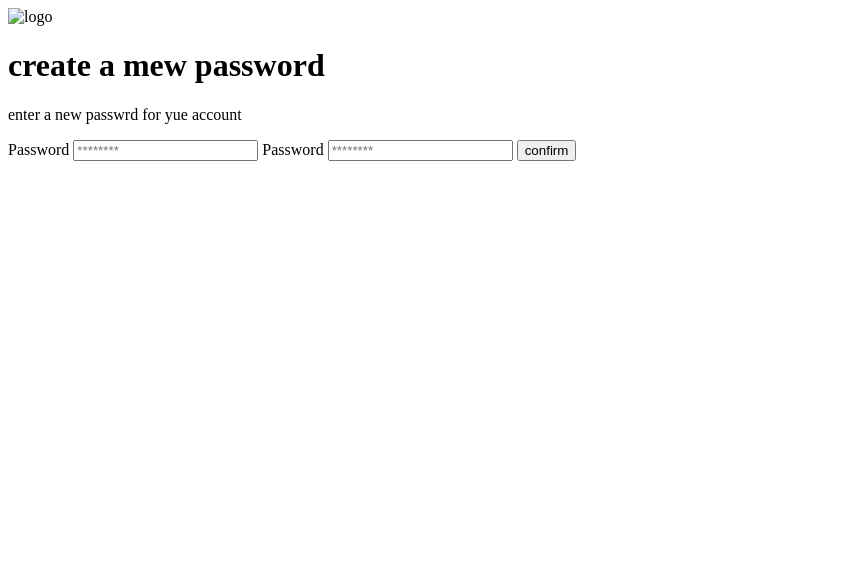
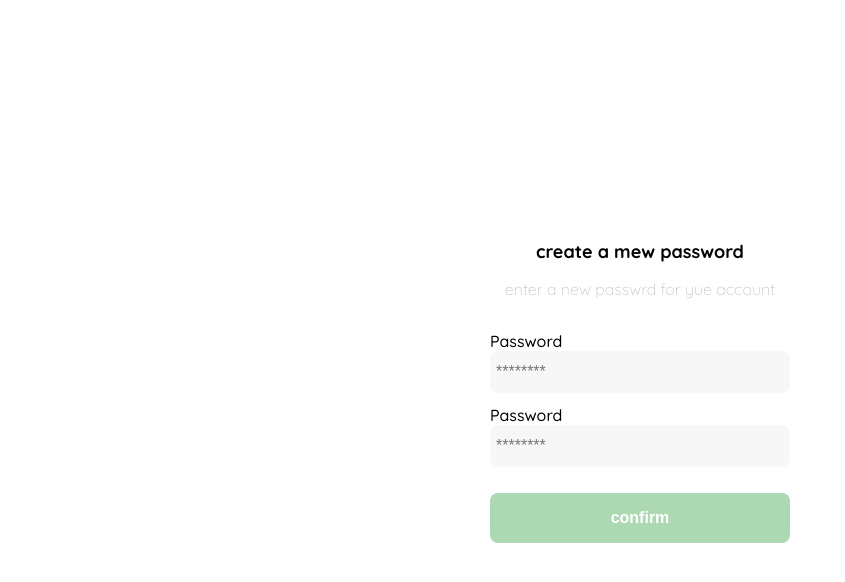
Before and after one commit to andresfmurciaz/myOrders-Maquetacion, a plain HTML site: page inicioSecion.html in a window 1280 px wide. Shown: the whole page, without its empty margins (0-845 px from the left). Drawn offline with Linux system fonts and the light colour scheme.

Commit message:
se realizo el css de loggin

```diff
--- a/inicioSecion.html
+++ b/inicioSecion.html
@@ -1,10 +1,146 @@
 <!DOCTYPE html>
 <html lang="en">
 <head>
+    <!-- fuentes de letras -->
+    <link rel="preconnect" href="https://fonts.googleapis.com">
+    <link rel="preconnect" href="https://fonts.gstatic.com" crossorigin>
+    <link href="https://fonts.googleapis.com/css2?family=Quicksand:wght@300;500;700&display=swap" rel="stylesheet">
     <meta charset="UTF-8">
     <meta http-equiv="X-UA-Compatible" content="IE=edge">
     <meta name="viewport" content="width=device-width, initial-scale=1.0">
     <title>Document</title>
+<style>
+
+:root {
+/* variables entorno que se van a usar a lo largo del proyecto */
+        --very-light-pink:#C7C7C7;
+        --text-input-field:#F7F7F7;
+        --hospital-green:#ACD9B2;
+        --white:#FFFFFF;
+        --black:#000000;
+        --sm:14px;
+        --md:16px;
+        --lg:18px;
+        }
+
+    /* para que no queden bordes */
+    body{
+        margin: 0;
+        /* estilo de letra de google */
+        font-family: 'Quicksand', sans-serif;
+    }
+ /* para que se tome toda la pantalla  */
+.login{
+width: 100%;
+height: 100vh;
+/* nos centra todo el contenido */
+display: grid;
+place-items: center;
+}
+
+.form-container{
+/* pone todo como en una columna , mas apachurrado */
+    display: grid;
+    grid-template-rows: auto 1fr auto;
+    width: 300px;
+}
+
+.logo{
+    /* tamaño de logo */
+width: 150px;
+/* centrar la img */
+margin-bottom: 48px;
+justify-self: center;
+ /* para que no aparezca en desktop, ya que en la version mobile si tiene que parecer */
+display: none;
+}
+
+.title{
+    /* le puso el tamaño de la variable en root */
+font-size:var(--lg);
+/* separar el texto del subtitulo */
+margin-bottom: 16px;
+/* centra el titulo */
+text-align: center;
+}
+
+.subtitle{
+/* uso de variables de entorno */
+color: var(--very-light-pink);
+/* tamaño de variable entrono */
+font-size:var(--md);
+/* el grosor de las letras */
+font-weight: 300;
+/* separa el texto del titulo */
+margin-top:0;
+/* distancia entre el label */
+margin-bottom: 32px;
+/* centra */
+text-align:center;
+}
+
+.label{
+font-size :var(--sm);
+font-weight: bold;
+margin: bottom 4px;
+
+}
+
+.input{
+background-color: var(--text-input-field);
+border:none;
+/* redondea el boton */
+border-radius:8px;
+/* ancho del input */
+height: 30px;
+/* variables entorno */
+font-size: var(--md);
+/* tamaño boton*/
+padding: 6px;
+/* separa espacion */
+margin-bottom: 12px;
+
+}
+
+
+.form{
+/* con display flex se nospone uno al lado del offset-rotate:
+por lo qu e se usa flex.direction para cambiarlo a columna; */
+display: flex;
+flex-direction: column;
+}
+
+
+/* estilo de boton */
+.primary-button{
+background-color: var(--hospital-green);
+border-radius: 8px;
+border: none;
+color:var(--white);
+width: 100%;
+/* para cuando pasen el cursor por encima tenga una accion */
+cursor:pointer;
+font-size:var(--md);
+/* para que la letra sea mas gordita */
+font-weight: bold;
+height: 50px;
+}
+
+/* ayuda a dar espacio en el boton */
+.login-button{
+    margin-top:14px;
+    margin-bottom:30px;
+}
+/* nos ayuda a que el logo aparezca en determido tamaño s */
+@media(max-width:560px)
+{
+    .logo{
+
+        display: block;
+    }
+}
+</style>
+
 </head>
 <body>
 
@@ -12,7 +148,7 @@
 
     <div class="form-container">
 <!-- imagen -->
-        <img src="" alt="logo" class="logo">
+        <img src="./logos/logo_yard_sale.svg" alt="logo" class="logo">
 
         <h1 class="title">create a mew password</h1>
         <p class="subtitle"> enter a new passwrd for yue account</p>
```
